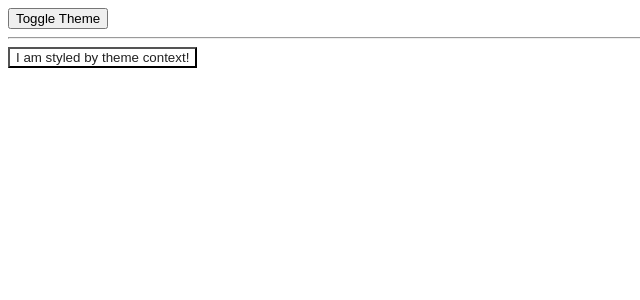
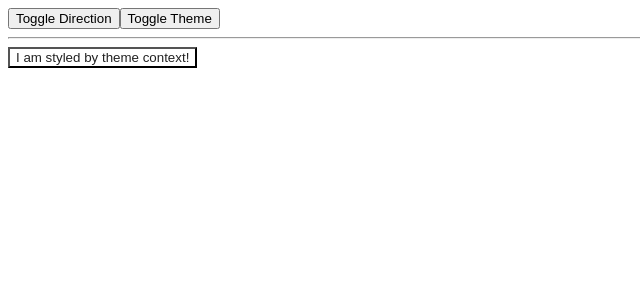
Before and after one commit to travis-hilterbrand/cra-context-theme-demo, a React (Create React App) app: page / in a window 1280 px wide. Shown: the top 300 px of the page, without its empty margins (0-640 px from the left). Built offline with nearby package versions, Linux system fonts and the light colour scheme.

Commit message:
Switch direction using context

```diff
--- a/src/App.js
+++ b/src/App.js
@@ -15,6 +15,15 @@ function ThemedButton() {
 };
 
 function App() {
+  const [direction, setDirection] = React.useState('ltr');
+  const handleToggleDirection = () => {
+    if (direction === 'ltr') {
+      setDirection('rtl');
+    }
+    else {
+      setDirection('ltr');
+    }
+  };
   const [theme, setTheme] = React.useState('day');
   const handleToggleTheme = () => {
     if (theme === 'day') {
@@ -24,6 +33,7 @@ function App() {
       setTheme('day');
     }
   };
+
   /*
   return (
     <div className="App">
@@ -32,8 +42,9 @@ function App() {
   );
 */
   return (
-    <TestProvider theme={theme}>
+    <TestProvider direction={direction} theme={theme}>
       <div className="App">
+        <button onClick={handleToggleDirection}>Toggle Direction</button>
         <button onClick={handleToggleTheme}>Toggle Theme</button>
         <hr />
         <ThemedButton />
--- a/src/TestContext.js
+++ b/src/TestContext.js
@@ -11,6 +11,12 @@ export function useTestContext() {
 }
 
 export class TestProvider extends Component {
+  componentDidUpdate(prevProps, prevState, snapshot) {
+    if (this.props.direction !== prevProps.direction) {
+      window.document.body.dir = this.props.direction;
+      console.info('TestProvider setdirection', window.document.body);
+    }
+  }
   render() {
     const { children, direction, theme } = this.props;
 
```
